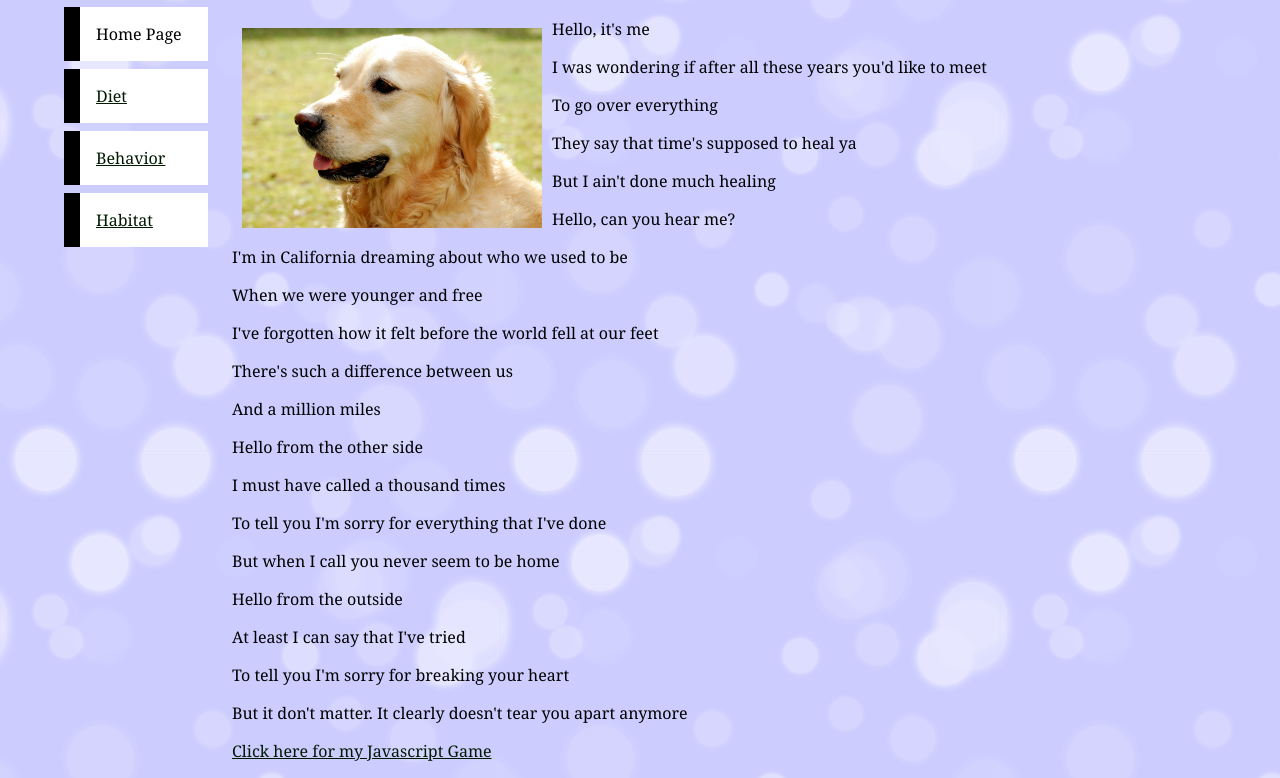
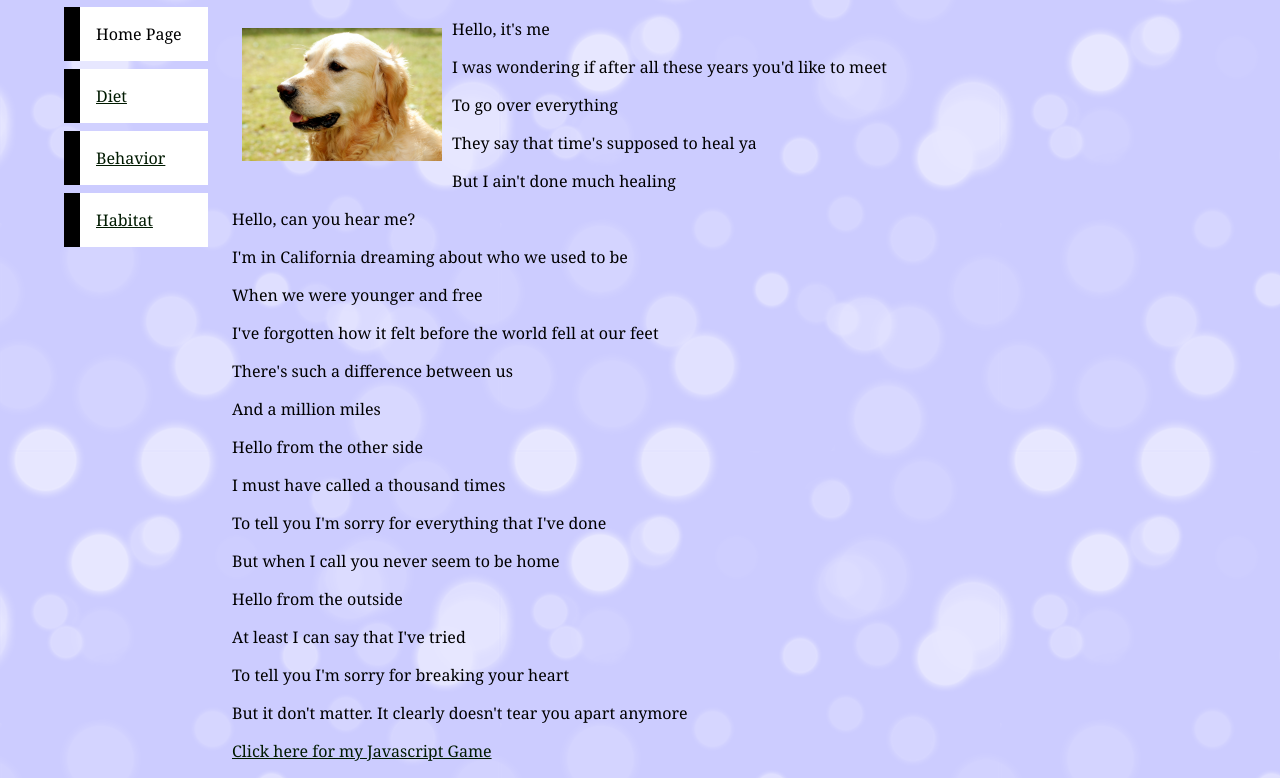
Before and after one commit to gbae/gbae.github.io, a plain HTML site: page index.html in a window 1280 px wide. Shown: the part 49-827 px from the top of the page. Drawn offline with Linux system fonts and the light colour scheme.

Commit message:
Update index.html

```diff
--- a/index.html
+++ b/index.html
@@ -20,7 +20,7 @@
 		<li><a href = "pages/habitat.html">Habitat</li></a>
 	</ul>
 
-	<img class = "textwrap" src ="images/dog.jpg" width = "300">
+	<img class = "textwrap" src ="images/dog.jpg" width = "200">
 
 	<p>
 Hello, it's me
```
